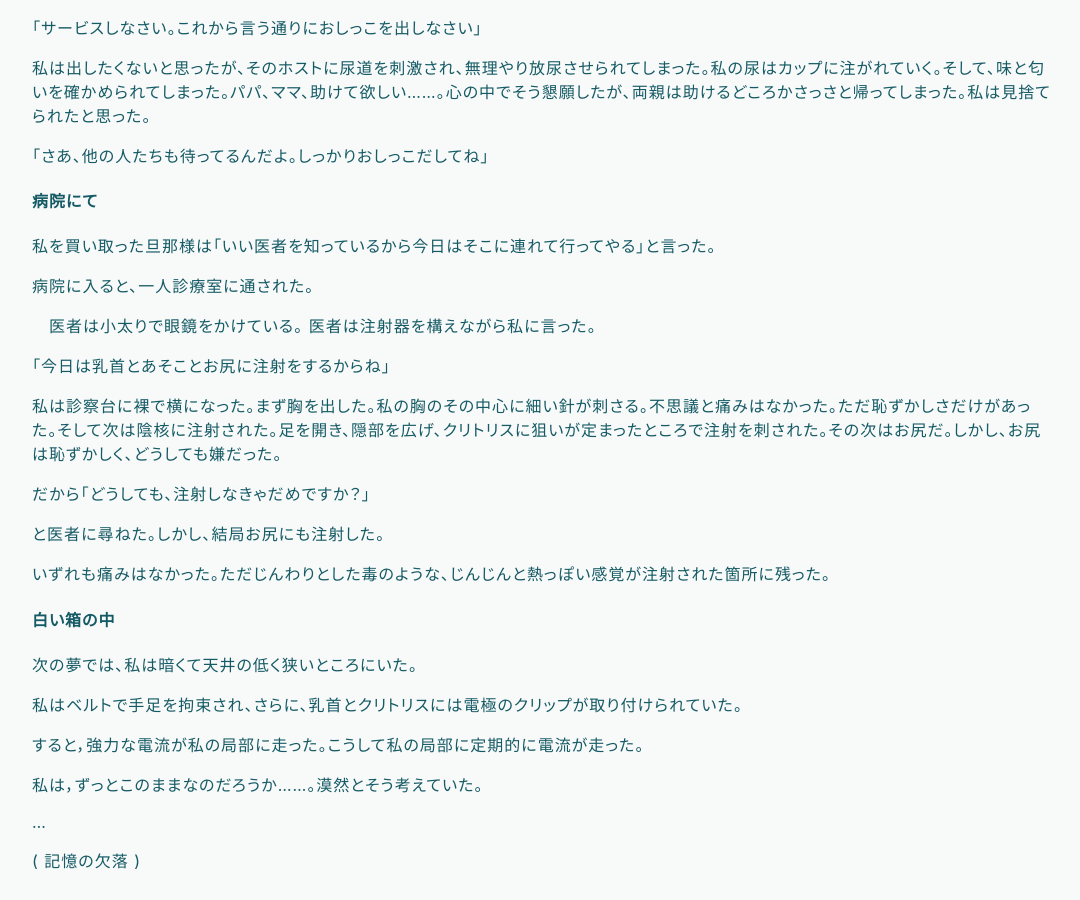
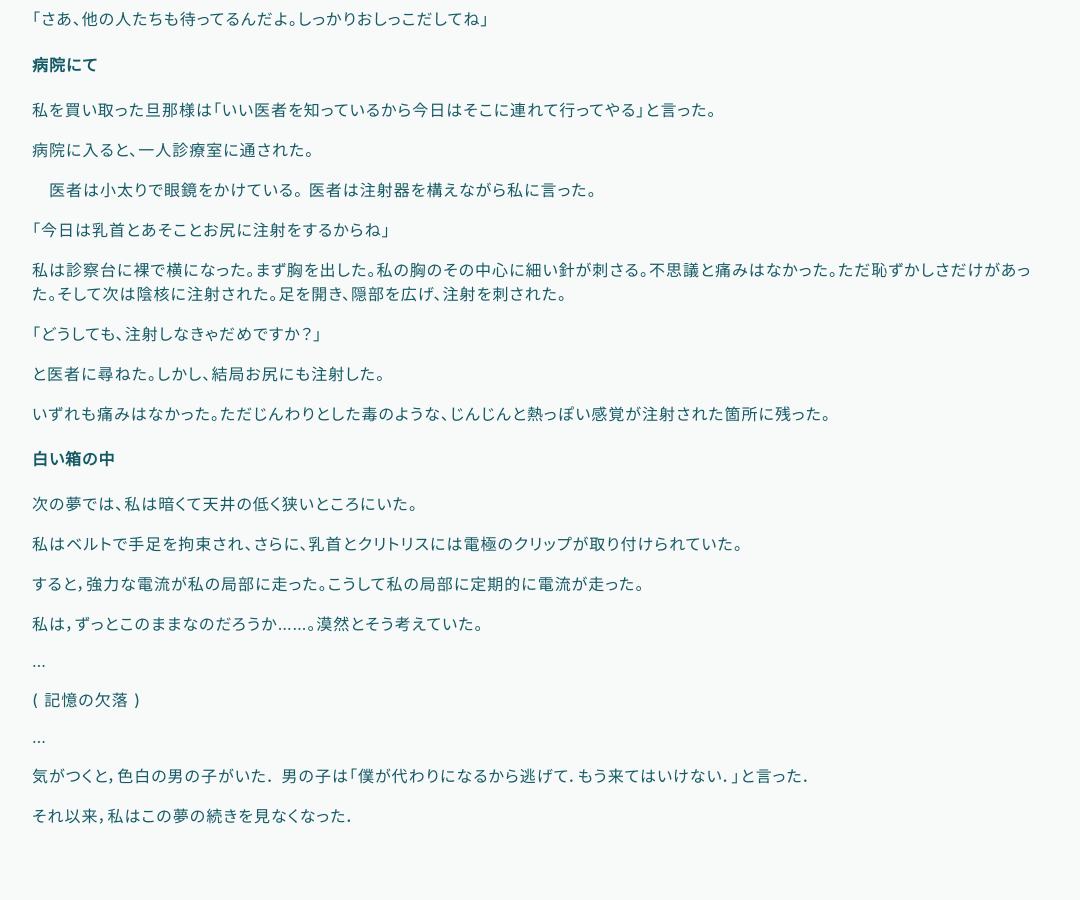
Before and after one commit to hihumi-riku/hihumi-riku.github.io, a Jekyll site: the page built from _posts/2019-01-31-dream_bdsm_child.md, in a window 1280 px wide and 900 px high, scrolled down 1652 px. Shown: the whole window, without its empty margins (96-1176 px from the left). Built offline with Jekyll 4.4.1, drawn with Linux system fonts in a browser that asks for light colours; some of the changed text lies outside the part shown.

Commit message:
Update 2019-01-31-dream_bdsm_child.md

```diff
--- a/_posts/2019-01-31-dream_bdsm_child.md
+++ b/_posts/2019-01-31-dream_bdsm_child.md
@@ -5,9 +5,6 @@ title: 幼少期に見た夢とBDSM
 
 ## 幼少期に見た夢とBDSM
 ---
-### 幼少期のSM体験
-私は幼い頃からSMに興味があったようだ．幼稚園児だった頃，ヒロインが悪役に捉えられるシーンやウサギが狼に食べられるアニメのシーンに嗜虐性を感じ，性的な興奮を覚えた．また，親に隠れ蝶を捕まえ水責めにし，得もいえぬ快感を覚えた．私のサディズム・マゾヒズムは先天的なものだった．今ではマゾヒズムに傾倒しているが当時は両方持ち合わせていたと思う．
-
 ### 幼少期に見たSMの夢
 私が4,5歳に見たその夢の内容は，とても幼児が思いつくとは思えない淫靡なものだった．その夢は連続した夢で，覚えている限り，４シリーズ の構成だ．私はなぜそのような夢を見たのだろうか．そのような映像を見たことがあったのだろうか? それとも自分の頭の中でそのようなことを思いついたのだろうか? それは今となってはわからない．
 
@@ -97,9 +94,9 @@ title: 幼少期に見た夢とBDSM
 
 
 
-私は診察台に裸で横になった。まず胸を出した。私の胸のその中心に細い針が刺さる。不思議と痛みはなかった。ただ恥ずかしさだけがあった。そして次は陰核に注射された。足を開き、隠部を広げ、クリトリスに狙いが定まったところで注射を刺された。その次はお尻だ。しかし、お尻は恥ずかしく、どうしても嫌だった。
+私は診察台に裸で横になった。まず胸を出した。私の胸のその中心に細い針が刺さる。不思議と痛みはなかった。ただ恥ずかしさだけがあった。そして次は陰核に注射された。足を開き、隠部を広げ、注射を刺された。
 
-だから「どうしても、注射しなきゃだめですか？」
+「どうしても、注射しなきゃだめですか？」
 
 と医者に尋ねた。しかし、結局お尻にも注射した。
 
```
